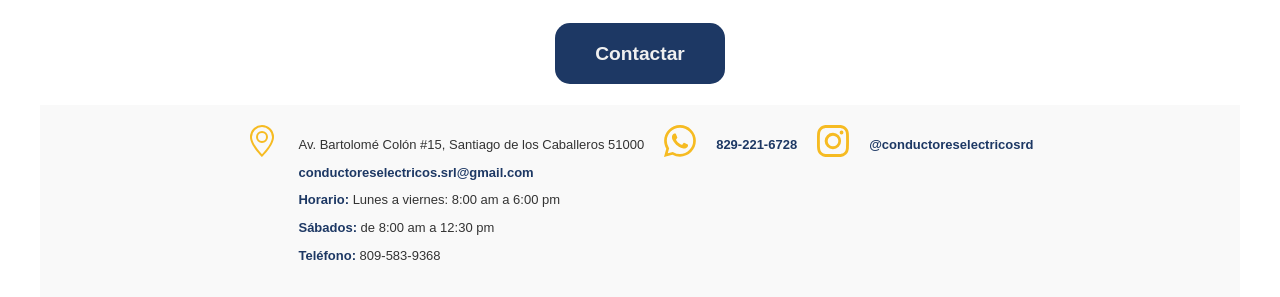
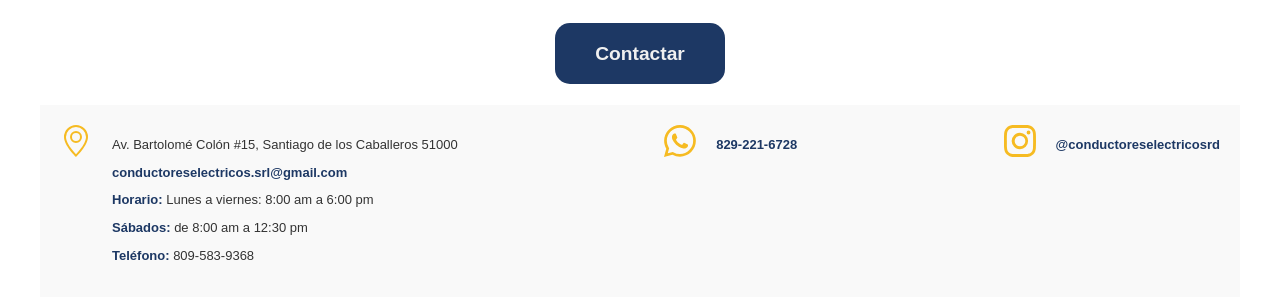
Before and after one commit to masterfermin02/condutoreselectricos.github.io, a website: page index.html in a window 1280 px wide. Shown: the part 1819-2116 px from the top of the page. Drawn offline with nearby package versions, Linux system fonts and the light colour scheme.

Commit message:
Fixed issue

```diff
--- a/index.html
+++ b/index.html
@@ -3,7 +3,7 @@
 <head>
   <meta charset="UTF-8" />
   <meta name="viewport" content="width=device-width, initial-scale=1, maximum-scale=1" />
-  <title>Conductores El&eacutenctricos - Home</title>
+  <title>Conductores El&eacutectricos - Home</title>
   <meta name="description" content="Con 30 años en el mercado ded&iacutecandonos a la distribuci&oacuten de materiales el&eacutectricos al por mayor y al detalle." />
   <meta name="keywords" content="Conductores, electricos, empresa, productos" />
   <meta name="author" content="Fermin Perdomo" />
--- a/src/sass/main.scss
+++ b/src/sass/main.scss
@@ -342,7 +342,8 @@ footer .footer-content {
   @media screen and (min-width: 800px) {
     display: flex;
     gap: 20px;
-    justify-content: center;
+    justify-content: space-between;
+    padding-inline: 20px;
   }
 }
 
```
Also changed, not shown: dist/css/main.css, 1 other file.
